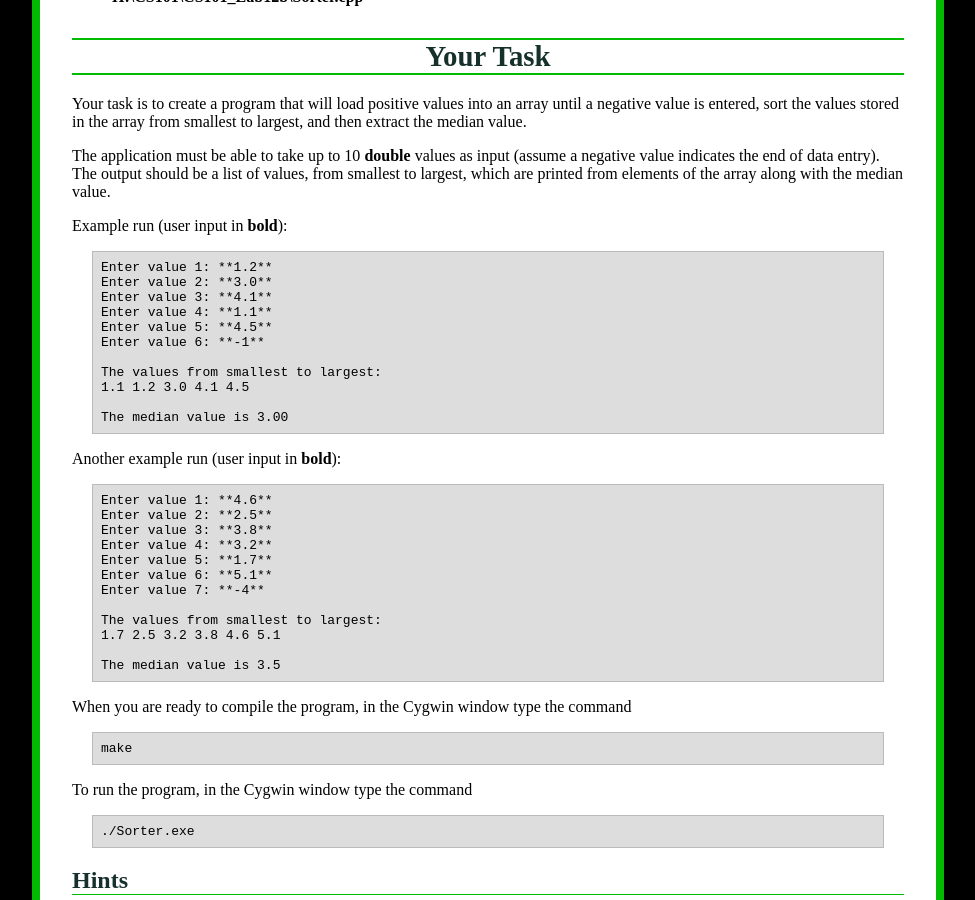
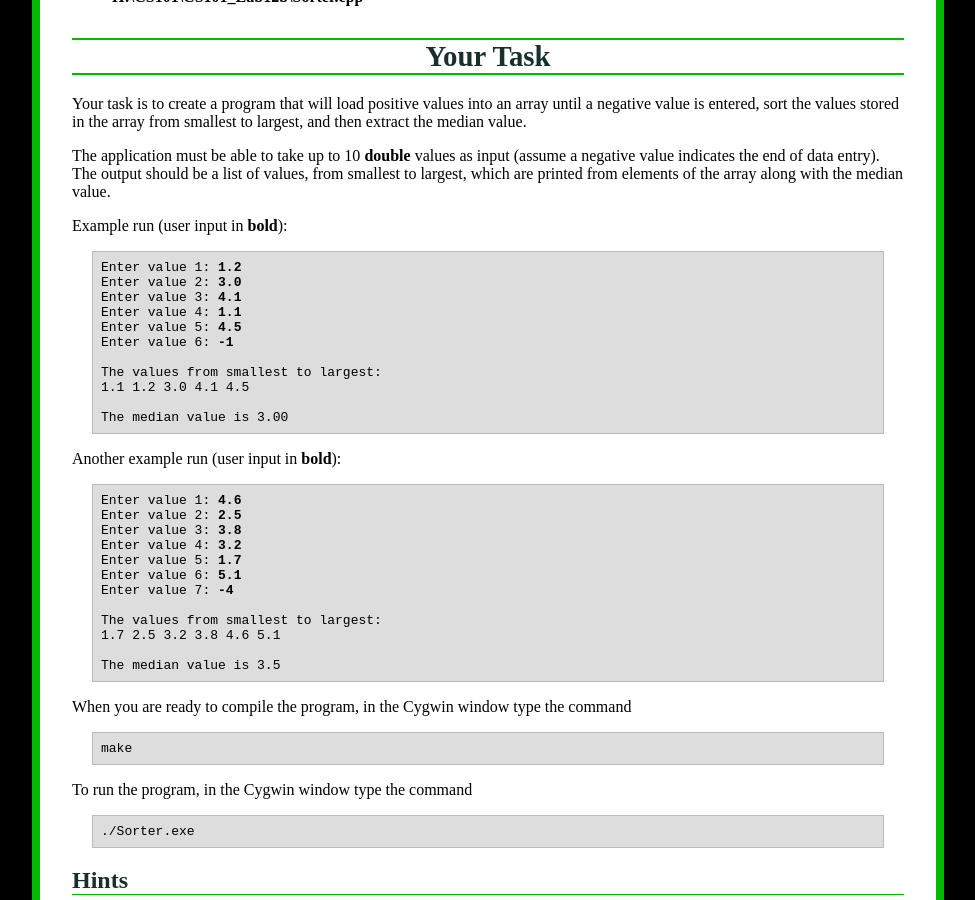
Before and after one commit to ycpcs/cs101-fall2018, a Jekyll site: the page built from labs/lab12b.md, in a window 1280 px wide and 900 px high, scrolled down 385 px. Shown: the whole window, without its empty margins (152-1127 px from the left). Built offline with Jekyll 4.4.1, drawn with Linux system fonts in a browser that asks for light colours.

Commit message:
fix lab 12b
fix lab 12b

```diff
--- a/labs/lab12b.md
+++ b/labs/lab12b.md
@@ -29,12 +29,12 @@ The application must be able to take up to 10 **double** values as input (assume
 Example run (user input in **bold**):
 
 <pre>
-Enter value 1: **1.2**
-Enter value 2: **3.0**
-Enter value 3: **4.1**
-Enter value 4: **1.1**
-Enter value 5: **4.5**
-Enter value 6: **-1**
+Enter value 1: <b>1.2</b>
+Enter value 2: <b>3.0</b>
+Enter value 3: <b>4.1</b>
+Enter value 4: <b>1.1</b>
+Enter value 5: <b>4.5</b>
+Enter value 6: <b>-1</b>
 
 The values from smallest to largest:
 1.1 1.2 3.0 4.1 4.5
@@ -45,13 +45,13 @@ The median value is 3.00
 Another example run (user input in **bold**):
 
 <pre>
-Enter value 1: **4.6**
-Enter value 2: **2.5**
-Enter value 3: **3.8**
-Enter value 4: **3.2**
-Enter value 5: **1.7**
-Enter value 6: **5.1**
-Enter value 7: **-4**
+Enter value 1: <b>4.6</b>
+Enter value 2: <b>2.5</b>
+Enter value 3: <b>3.8</b>
+Enter value 4: <b>3.2</b>
+Enter value 5: <b>1.7</b>
+Enter value 6: <b>5.1</b>
+Enter value 7: <b>-4</b>
 
 The values from smallest to largest:
 1.7 2.5 3.2 3.8 4.6 5.1
```
Also changed, not shown: index.md (+5 -0 lines).
